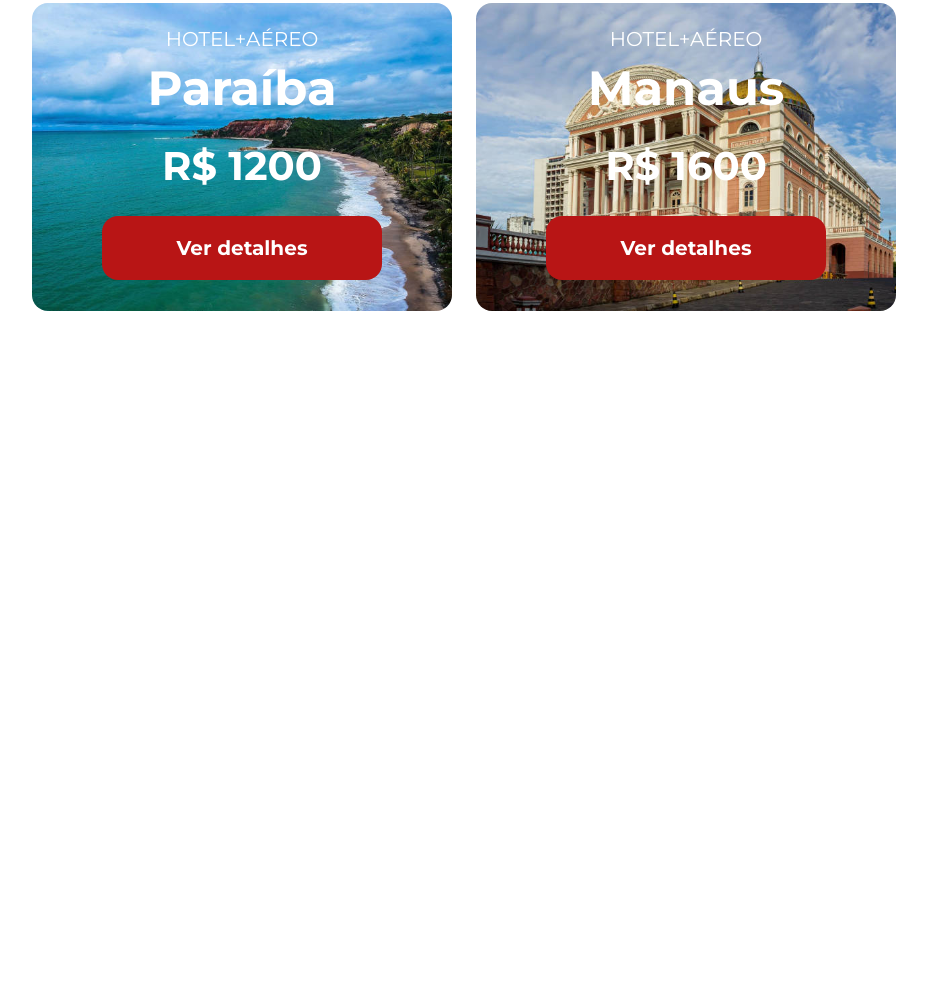
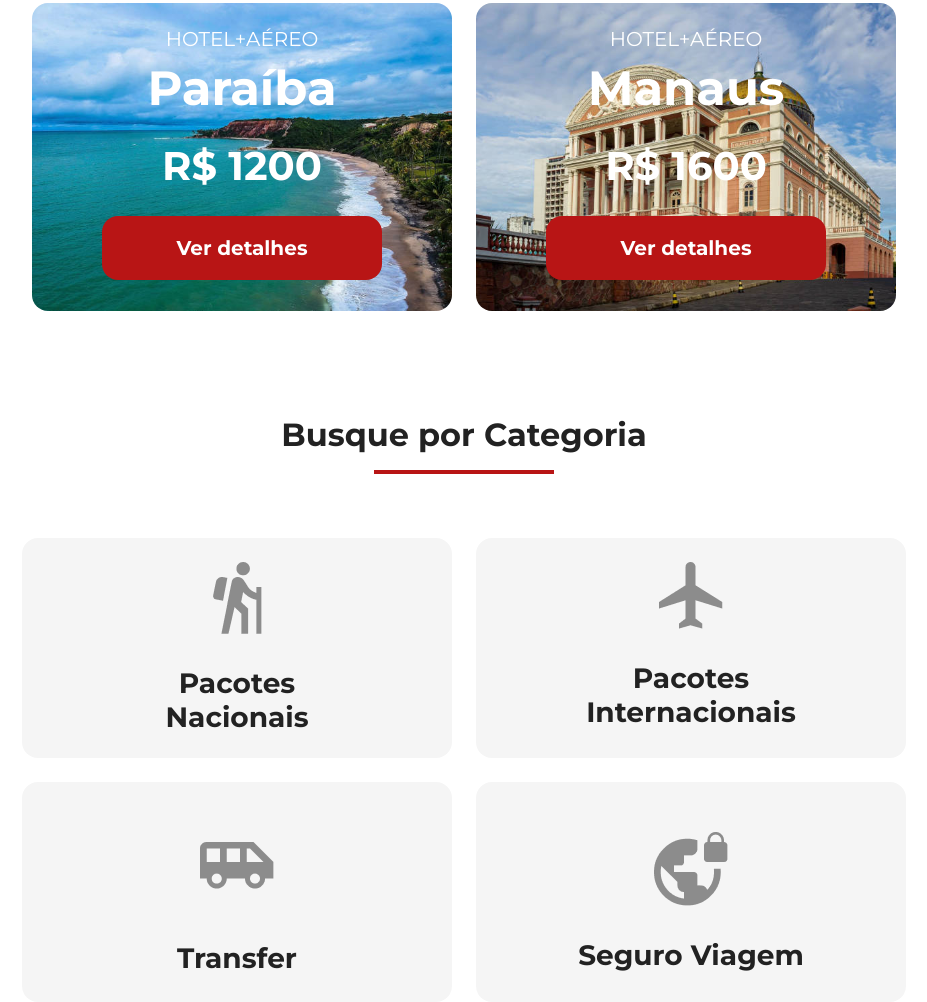
Before and after one commit to GuilhermeCaMaia/jornada-viagens, a plain HTML site: page index.html in a window 1280 px wide. Shown: the part 1548-2550 px from the top of the page, without its empty margins (176-1103 px from the left). Before the commit the page ends 1859 px from the top, so only its background shows below. Drawn offline with Linux system fonts and the light colour scheme.

Commit message:
Cria sessao de categoria

```diff
--- /dev/null
+++ b/css/categories.css
@@ -0,0 +1,61 @@
+.categories .section-title {
+    width: 312px;
+    margin: 0 auto;
+}
+
+.categories-cards {
+    display: flex;
+    flex-direction: column;
+    align-items: center;
+    gap: 24px;
+    margin-top: 64px;
+}
+
+.categories-cards a.card {
+    width: 312px;
+    height: 220px;
+    background-color: var(--background-secondary-color);
+    text-align: center;
+    border-radius: 16px;
+    padding: 24px;
+    box-sizing: border-box;
+    text-decoration: none;
+    color: var(--text-primary-color);
+}
+
+.categories-cards a.card h3 {
+    font-size: 28px;
+    font-weight: var(--titles-weight);
+}
+
+.categories-cards a.card.single-line {
+    padding-top: 50px;
+}
+
+.categories-cards a.card.single-line.transfer img {
+    margin: 10px 0 20px;
+}
+
+@media screen and (min-width: 768px) {
+    .categories .section-title {
+        width: 100%;
+    }
+
+    .categories-cards {
+        flex-direction: row;
+        flex-wrap: wrap;
+        justify-content: center;
+    }
+}
+
+@media screen and (min-width: 1024px) {
+    .categories-cards a.card {
+        width: 430px;
+    }
+}
+
+@media screen and (min-width: 1440px) {
+    .categories-cards a.card {
+        width: 280px;
+    }
+}
--- a/css/global.css
+++ b/css/global.css
@@ -7,7 +7,7 @@
 
 :root {
     --primary-color: #8f0101;
-    --secondery-color: #b81515;
+    --secondary-color: #b81515;
 
     --background-primary-color: #ffffff;
     --background-secondary-color: #f5f5f5;
@@ -52,19 +52,19 @@ body{
 .section-title hr{
     width: 180px;
     height: 4px;
-    background-color: var(--secondery-color);
+    background-color: var(--secondary-color);
     border: none;
     margin: 16px auto 32px;
 }
 
 .button{
-    display: inline-block;
     width: 280px;
     height: 64px;
     color: var(--text-secondary-color);
     font-weight: var(--titles-weight);
     font-size: 20px;
-    background-color: var(--secondery-color);
+    background-color: var(--secondary-color);
+    display: inline-block;
     border-radius: 16px;
     text-decoration: none;
     line-height: 64px;
--- a/css/offers.css
+++ b/css/offers.css
@@ -1,10 +1,13 @@
+.offers {
+    margin-bottom: 104px;
+}
 .offers-cards {
     display: flex;
     flex-direction: column;
     align-items: center;
     gap: 24px;
 }
-.card{
+.offers-cards .card{
     background-color: rgb(10, 10, 10);
     color: var(--text-secondary-color);
     width: 312px;
@@ -14,41 +17,41 @@
     border-radius: 16px;
     text-align: center;
 }
-.card header{
+.offers-cards .card header{
     display: block;
     background-color: transparent;
     position: static;
     padding: 0;
     margin-bottom: 24px;
 }
-.card header p{
+.offers-cards .card header p{
     font-size: 20px;
     font-weight: var(--text-weight);
 }
-.card header h3 {
+.offers-cards .card header h3 {
     font-size: 40px;
     font-weight: var(--titles-weight);
     margin: 8px 0 0;
 }
-.card header span {
+.offers-cards .card header span {
     font-size: 32px;
     margin-top: 24px;
     display: inline-block;
 }
 
-.card.japao{
+.offers-cards .card.japao{
     background: url(../img/bg-card-japao.jpg) no-repeat;
     background-size: cover;
 }
-.card.san-andreas{
+.offers-cards .card.san-andreas{
     background: url(../img/bg-san-andreas.jpg) no-repeat;
     background-size: cover;
 }
-.card.paraiba{
+.offers-cards .card.paraiba{
     background: url(../img/bg-card-paraiba.jpg) no-repeat;
     background-size: cover;
 }
-.card.manaus{
+.offers-cards .card.manaus{
     background: url(../img/bg-card-manaus.jpg) no-repeat;
     background-size: cover;
 }
@@ -62,20 +65,20 @@
 }
 
 @media screen and (min-width: 1024px) {
-    .card {
+    .offers-cards .card {
         width: 420px;
         height: 308px;
     }
-    .card header h3 {
+    .offers-cards .card header h3 {
         font-size: 48px;
     }
-    .card header span {
+    .offers-cards .card header span {
         font-size: 40px;
     }
 }
 
 @media screen and (min-width: 1440px) {
-    .card {
+    .offers-cards .card {
         width: 488px;
     }
 }
--- a/css/style.css
+++ b/css/style.css
@@ -2,3 +2,4 @@
 @import url(header.css);
 @import url(hero.css);
 @import url(offers.css);
+@import url(categories.css);
--- a/index.html
+++ b/index.html
@@ -115,11 +115,34 @@
         </article>
       </div>
     </section>
-    <!-- <section class="categories">
+    <section class="categories">
       <div class="section-title">
         <h2>Busque por Categoria</h2>
         <hr />
       </div>
-    </section> -->
+      <div class="categories-cards">
+        <a href="#" class="card" target="_blank" title="Busque pela categoria Pacotes Nacionais">
+          <img src="/img/icone-caminhada.png" alt="ícone cinza representando uma pessoa fazendo tracking">
+          <h3>Pacotes <br />
+            Nacionais</h3>
+        </a>
+
+        <a href="#" class="card" target="_blank" title="Busque pela categoria Pacotes Internacionais">
+          <img src="/img/icone-aviao.png" alt="ícone cinza representando um avião">
+          <h3>Pacotes <br>
+            Internacionais</h3>
+        </a>
+
+        <a href="#" class="card single-line transfer" target="_blank" title="Busque pela categoria Transfer">
+          <img src="/img/icone-onibus.png" alt="ícone cinza representando um ônibus">
+          <h3>Transfer</h3>
+        </a>
+
+        <a href="#" class="card single-line" target="_blank" title="Busque pela categoria Seguro Viagem">
+          <img src="/img/icone-globo-com-cadiado.png" alt="ícone cinza representando o planeta terra com um cadeado">
+          <h3>Seguro Viagem</h3>
+        </a>
+      </div>
+    </section>
   </body>
 </html>
```
Also changed, not shown: img/icone-aviao.png (added), img/icone-caminhada.png (added), img/icone-globo-com-cadiado.png (added), img/icone-onibus.png (added).
